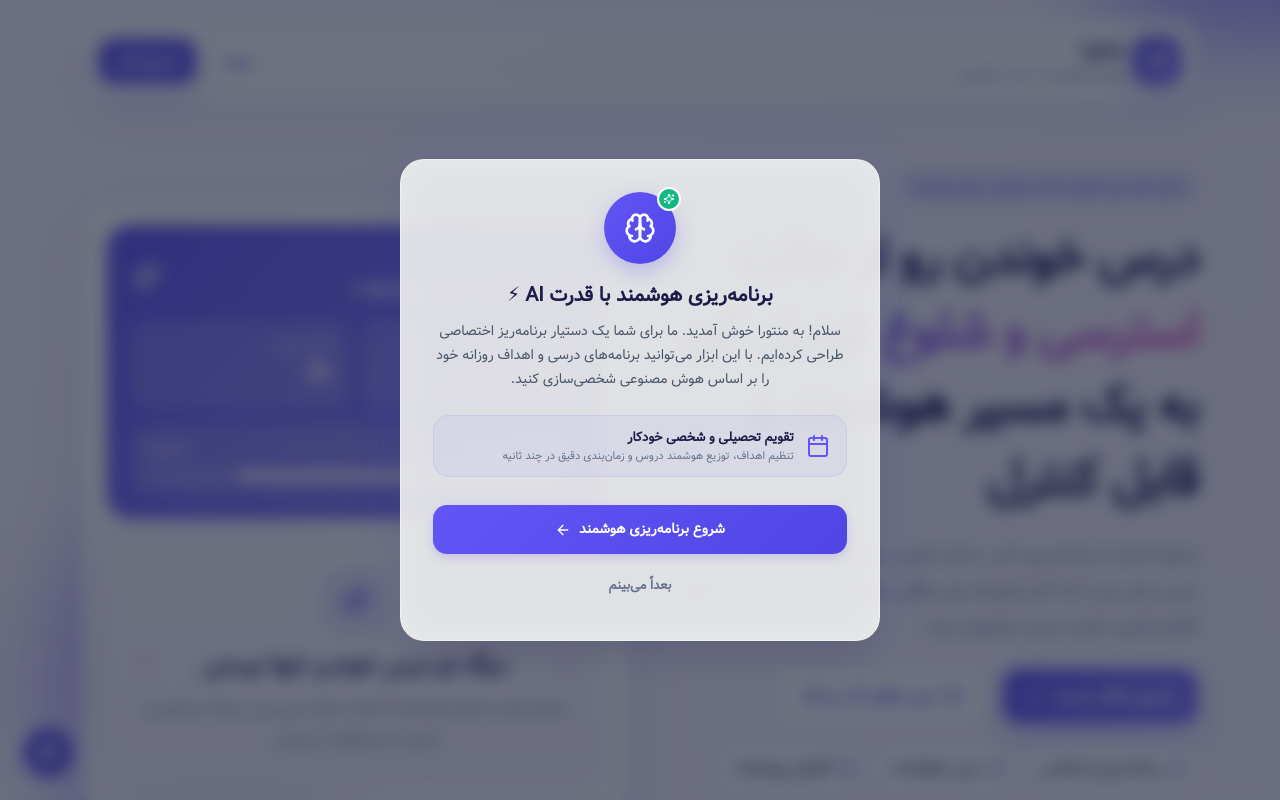
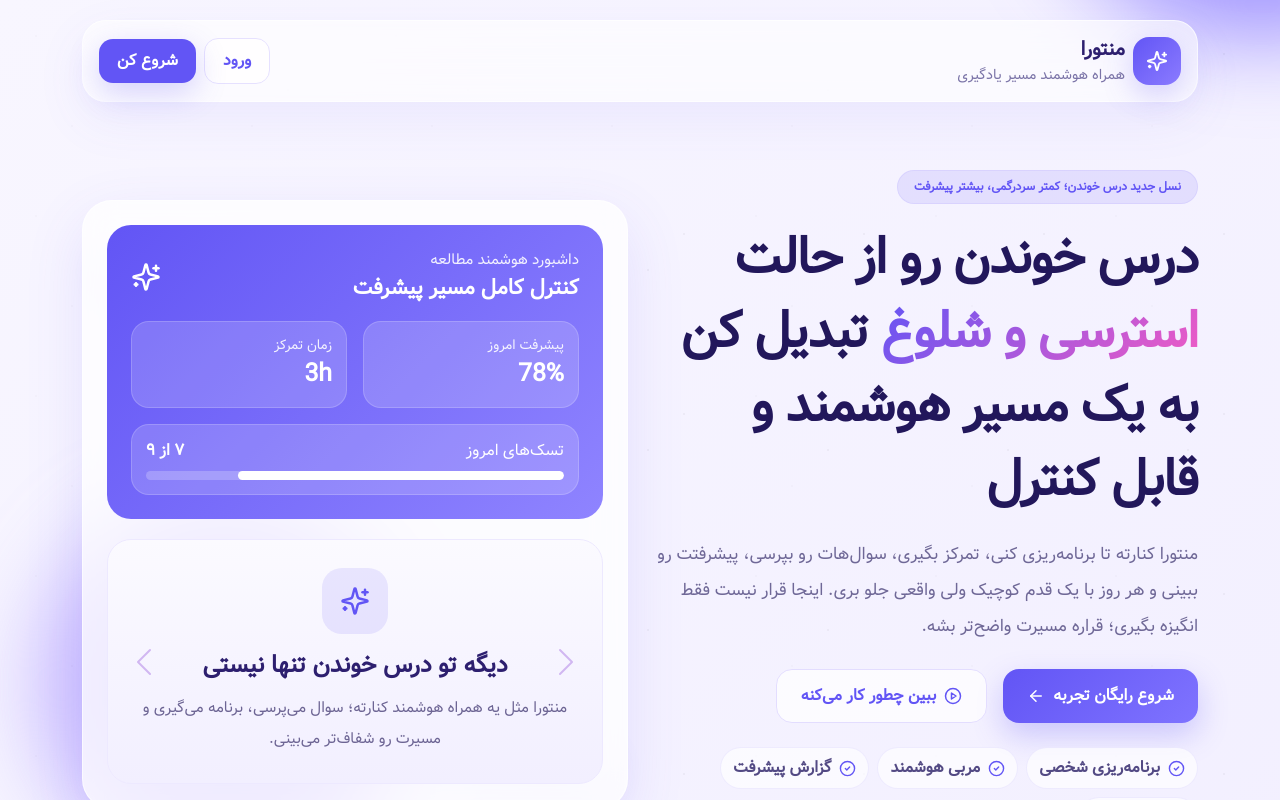
Before and after one commit to ARS6666/Mentoral_web, a React (Create React App) app in the folder mentora_web/: page / in a window 1280 px wide. Shown: the top 800 px of the page. Built offline with nearby package versions, Linux system fonts and the light colour scheme.

Commit message:
fixing users access

```diff
--- a/mentora_web/src/App.js
+++ b/mentora_web/src/App.js
@@ -1,8 +1,9 @@
-import React from 'react';
-import { BrowserRouter as Router, Routes, Route, Outlet } from 'react-router-dom';
+import React, { useState, useEffect } from 'react';
+import { BrowserRouter as Router, Routes, Route, Outlet, Navigate, useLocation } from 'react-router-dom';
 import './App.css';
 import './index.css';
 
+// Components
 import Onboarding from './components/OnBoarding';
 import Tutor from './components/Tutor';
 import Today from './components/Today';
@@ -15,29 +16,54 @@ import Login from './components/Login';
 import FocusTimer from './components/FocusTimer';
 import Home from './components/Home';
 import LandingPage from './components/LandingPage';
-import { useState, useEffect } from 'react';
 import AppNavbar from './components/Navbar';
 import AppSidebar from './components/SideBar';
 import AppFooter from './components/Footer';
 import SubscriptionPlans from './components/SubscriptionPlans';
 import Subscription from './components/Subscription';
-import NotFound from './components/NotFound'
+import NotFound from './components/NotFound';
 import BlogPost from './components/blogpost';
 import BlogList from './components/Bloglist';
-import StudyLoading from './components/StudyLoading'
-import SubscriptionSuccessPopup from './components/SubscriptionSuccessPopup'
+import StudyLoading from './components/StudyLoading';
+import SubscriptionSuccessPopup from './components/SubscriptionSuccessPopup';
 import { useApp } from './context/AppContext';
 import ComingSoon from './components/ComingSoon';
 import AboutUs from './components/AboutUs';
-import Testimonials from './components/Testimonials'
+import Testimonials from './components/Testimonials';
 import Support from './components/Support';
 import AdminConsole from './components/AdminConsole';
 import SupportWidget from './components/SupportWidget';
 import FeatureIntroModal from './components/FeatureIntroModal';
+
+const ProtectedRoute = ({ isAuthenticated, isLoading }) => {
+  const location = useLocation();
+
+  if (isLoading) {
+    return <StudyLoading />;
+  }
+
+  return isAuthenticated ? (
+    <Outlet />
+  ) : (
+    <Navigate to="/signin" state={{ from: location }} replace />
+  );
+};
+
+const PublicRoute = ({ isAuthenticated, isLoading }) => {
+  if (isLoading) return <StudyLoading />;
+
+  return !isAuthenticated ? (
+    <Outlet />
+  ) : (
+    <Navigate to="/home" replace />
+  );
+};
+
 function AppLayout() {
   const [sidebarOpen, setSidebarOpen] = useState();
   const { profile } = useApp();
   const hasActiveSubscription = Boolean(profile?.subscriptionActive);
+
   useEffect(() => {
     const handleResize = () => {
       if (window.innerWidth < 992) {
@@ -74,17 +100,22 @@ function AppLayout() {
 }
 
 function App() {
+  const { isAuthenticated, loading } = useApp();
+
   return (
     <Router>
       <Routes>
+        <Route path="/" element={<LandingPage />} />
+        <Route path="/aboutus" element={<AboutUs />} />
+        <Route path="/testimonials" element={<Testimonials />} />
 
-        <Route path="/" element={<LandingPage />} />
+        <Route element={<PublicRoute isAuthenticated={isAuthenticated} isLoading={loading} />}>
           <Route path="/signin" element={<Signin />} />
           <Route path="/login" element={<Login />} />
-        <Route path="/aboutus" element={<AboutUs />} />
-        <Route path="/testimonials" element={<Testimonials />} />
+        </Route>
+
+        <Route element={<ProtectedRoute isAuthenticated={isAuthenticated} isLoading={loading} />}>
           <Route element={<AppLayout />}>
-          <Route path="*" element={<NotFound />} />
             <Route path="/home" element={<Home />} />
             <Route path="/profile" element={<Profile />} />
             <Route path="/onboarding" element={<Onboarding />} />
@@ -103,8 +134,11 @@ function App() {
             <Route path="/blog" element={<BlogList />} />
             <Route path="/blog/:slug" element={<BlogPost />} />
           </Route>
+        </Route>
 
+        <Route path="*" element={<NotFound />} />
       </Routes>
+
       <FeatureIntroModal />
       <SupportWidget />
     </Router>
--- a/mentora_web/src/components/FeatureIntroModal.js
+++ b/mentora_web/src/components/FeatureIntroModal.js
@@ -4,13 +4,11 @@ import { Sparkles, ArrowLeft, Calendar, Brain } from "lucide-react";
 
 export default function FeatureIntroModal() {
   const navigate = useNavigate();
-  const [isOpen, setIsOpen] = useState(true);
-  const [isHoveredBtn, setIsHoveredBtn] = useState(false);
+  const [isOpen, setIsOpen] = useState(false);
 
   useEffect(() => {
     const hasSeenIntro = localStorage.getItem("hasSeenAIIntro");
     const isLoggedIn = localStorage.getItem("isLoggedIn") === "true";
-
     if (isLoggedIn && !hasSeenIntro) {
       const timer = setTimeout(() => {
         setIsOpen(true);
@@ -27,185 +25,116 @@ export default function FeatureIntroModal() {
   const handleNavigate = () => {
     localStorage.setItem("hasSeenAIIntro", "true");
     setIsOpen(false);
-    navigate("/planning-assistant");
+    navigate("/planningassistant");
   };
 
   if (!isOpen) return null;
 
   return (
     <div
+      className="modal fade show d-block"
+      tabIndex="-1"
       style={{
-        position: "fixed",
-        top: 0,
-        left: 0,
-        width: "100vw",
-        height: "100vh",
         backgroundColor: "rgba(15, 23, 42, 0.6)",
         backdropFilter: "blur(8px)",
-        zIndex: 10000,
-        display: "flex",
-        alignItems: "center",
-        justifyContent: "center",
-        padding: "20px",
-        animation: "fadeIn 0.3s ease-out forwards",
+        zIndex: 10050
       }}
     >
-      {/* بدنه اصلی کارت پاپ‌آپ با استایل شیشه‌ای (Glassmorphism) */}
+      <div className="modal-dialog modal-dialog-centered modal-md px-3">
+        {/* استایل شیشه‌ای هماهنگ با طراحی کل سایت (منتورا کارت) */}
         <div
+          className="modal-content border-0 shadow-lg p-4 text-center"
           style={{
             background: "rgba(255, 255, 255, 0.85)",
             backdropFilter: "blur(20px)",
-          border: "1px solid rgba(255, 255, 255, 0.4)",
             borderRadius: "24px",
-          width: "100%",
-          maxWidth: "480px",
-          padding: "32px",
-          textAlign: "center",
-          boxShadow: "0 20px 40px -15px rgba(0, 0, 0, 0.15), 0 0 50px 0 rgba(98, 85, 245, 0.1)",
-          position: "relative",
             direction: "rtl",
-          fontFamily: "Vazir, Tahoma, sans-serif",
-          animation: "scaleUp 0.4s cubic-bezier(0.34, 1.56, 0.64, 1) forwards",
+            fontFamily: "Vazir, Tahoma, sans-serif"
           }}
         >
-        {/* نشان و آیکون هوش مصنوعی بالای پاپ‌آپ */}
+          {/* دکمه بستن */}
+          <div className="modal-header border-0 d-flex justify-content-end pb-0">
+            <button
+              type="button"
+              className="btn-close m-0"
+              onClick={handleClose}
+              aria-label="Close"
+            ></button>
+          </div>
+
+          <div className="modal-body px-3 pb-3 pt-1">
+            {/* لوگو / آیکون هوش مصنوعی */}
             <div
+              className="d-flex align-items-center justify-content-center mx-auto mb-4 position-relative"
               style={{
                 width: "72px",
                 height: "72px",
                 background: "linear-gradient(135deg, #6255f5 0%, #4f46e5 100%)",
                 borderRadius: "50%",
-            display: "flex",
-            alignItems: "center",
-            justifyContent: "center",
-            margin: "0 auto 20px auto",
-            boxShadow: "0 8px 20px rgba(98, 85, 245, 0.3)",
-            position: "relative",
+                boxShadow: "0 8px 20px rgba(98, 85, 245, 0.3)"
               }}
             >
               <Brain size={32} color="#ffffff" />
               <div
-            style={{
-              position: "absolute",
-              top: "-5px",
-              right: "-5px",
-              background: "#10B981",
-              borderRadius: "50%",
-              padding: "4px",
-              display: "flex",
-              alignItems: "center",
-              justifyContent: "center",
-              border: "2px solid #ffffff",
-            }}
+                className="position-absolute translate-middle-y start-0 bg-success rounded-circle p-1 border border-2 border-white d-flex align-items-center justify-content-center"
+                style={{ top: "15px" }}
               >
                 <Sparkles size={12} color="#ffffff" />
               </div>
             </div>
 
-        <h3
-          style={{
-            fontWeight: 800,
-            fontSize: "20px",
-            color: "#1e1b4b",
-            marginBottom: "12px",
-          }}
-        >
+            <h4 className="fw-extrabold mb-3" style={{ color: "#1e1b4b" }}>
               برنامه‌ریزی هوشمند با قدرت AI ⚡
-        </h3>
+            </h4>
 
-        <p
-          style={{
-            fontSize: "14px",
-            color: "#475569",
-            lineHeight: "1.7",
-            marginBottom: "24px",
-          }}
-        >
+            <p className="text-secondary small lh-lg mb-4">
               سلام! به منتورا خوش آمدید. ما برای شما یک دستیار برنامه‌ریز اختصاصی طراحی کرده‌ایم. با این ابزار می‌توانید برنامه‌های درسی و اهداف روزانه خود را بر اساس هوش مصنوعی شخصی‌سازی کنید.
             </p>
 
             <div
+              className="d-flex align-items-center text-start p-3 mb-4 rounded-3 border"
               style={{
-            background: "rgba(98, 85, 245, 0.05)",
-            border: "1px solid rgba(98, 85, 245, 0.1)",
-            borderRadius: "16px",
-            padding: "12px 16px",
-            marginBottom: "28px",
-            display: "flex",
-            alignItems: "center",
-            gap: "12px",
-            textAlign: "right",
+                backgroundColor: "rgba(98, 85, 245, 0.05)",
+                borderColor: "rgba(98, 85, 245, 0.1)"
               }}
             >
-          <Calendar size={24} color="#6255f5" style={{ flexShrink: 0 }} />
+              <div className="ms-3">
+                <Calendar size={24} style={{ color: "#6255f5" }} />
+              </div>
               <div>
-            <div style={{ fontWeight: 700, fontSize: "13px", color: "#1e1b4b" }}>تقویم تحصیلی و شخصی خودکار</div>
-            <div style={{ fontSize: "11px", color: "#64748b" }}>تنظیم اهداف، توزیع هوشمند دروس و زمان‌بندی دقیق در چند ثانیه</div>
+                <h6 className="fw-bold mb-1" style={{ fontSize: "14px", color: "#1e1b4b" }}>
+                  تقویم تحصیلی و شخصی خودکار
+                </h6>
+                <p className="text-muted mb-0" style={{ fontSize: "11px" }}>
+                  تنظیم اهداف، توزیع هوشمند دروس و زمان‌بندی دقیق در چند ثانیه
+                </p>
               </div>
             </div>
 
-        <div style={{ display: "flex", flexDirection: "column", gap: "10px" }}>
+            <div className="d-grid gap-2">
               <button
                 onClick={handleNavigate}
-            onMouseEnter={() => setIsHoveredBtn(true)}
-            onMouseLeave={() => setIsHoveredBtn(false)}
+                className="btn py-3 text-white fw-bold d-flex align-items-center justify-content-center gap-2 border-0"
                 style={{
-              width: "100%",
-              padding: "14px",
                   background: "linear-gradient(135deg, #6255f5 0%, #4f46e5 100%)",
-              color: "#ffffff",
-              border: "none",
                   borderRadius: "14px",
-              fontWeight: 700,
-              fontSize: "14px",
-              cursor: "pointer",
-              display: "flex",
-              alignItems: "center",
-              justifyContent: "center",
-              gap: "8px",
-              boxShadow: isHoveredBtn
-                ? "0 10px 20px -5px rgba(98, 85, 245, 0.4)"
-                : "0 4px 10px rgba(98, 85, 245, 0.2)",
-              transform: isHoveredBtn ? "translateY(-2px)" : "translateY(0)",
-              transition: "all 0.25s ease",
+                  boxShadow: "0 4px 14px rgba(98, 85, 245, 0.3)"
                 }}
               >
-            شروع برنامه‌ریزی هوشمند
-            <ArrowLeft size={16} />
+                <span>شروع برنامه‌ریزی هوشمند</span>
+                <ArrowLeft size={16} style={{ transform: "rotate(180deg)" }} />
               </button>
 
               <button
                 onClick={handleClose}
-            style={{
-              width: "100%",
-              padding: "12px",
-              background: "transparent",
-              color: "#64748b",
-              border: "none",
-              borderRadius: "14px",
-              fontWeight: 600,
-              fontSize: "13px",
-              cursor: "pointer",
-              transition: "background 0.2s ease",
-            }}
-            onMouseEnter={(e) => (e.target.style.background = "rgba(0, 0, 0, 0.04)")}
-            onMouseLeave={(e) => (e.target.style.background = "transparent")}
+                className="btn btn-link text-decoration-none text-secondary fw-semibold py-2"
               >
                 بعداً می‌بینم
               </button>
             </div>
           </div>
-
-      <style>{`
-        @keyframes fadeIn {
-          from { opacity: 0; }
-          to { opacity: 1; }
-        }
-        @keyframes scaleUp {
-          from { opacity: 0; transform: scale(0.9); }
-          to { opacity: 1; transform: scale(1); }
-        }
-      `}</style>
+        </div>
+      </div>
     </div>
   );
 }
--- a/mentora_web/src/components/SupportWidget.js
+++ b/mentora_web/src/components/SupportWidget.js
@@ -7,7 +7,9 @@ export default function SupportWidget() {
     const location = useLocation();
     const [isHovered, setIsHovered] = useState(false);
 
-    if (location.pathname === "/support") {
+    const hiddenRoutes = ["/support", "/login", "/signin", "/"];
+
+    if (hiddenRoutes.some(route => location.pathname.startsWith(route))) {
         return null;
     }
 
```
Lines whose indentation alone changed are shown as unchanged.
